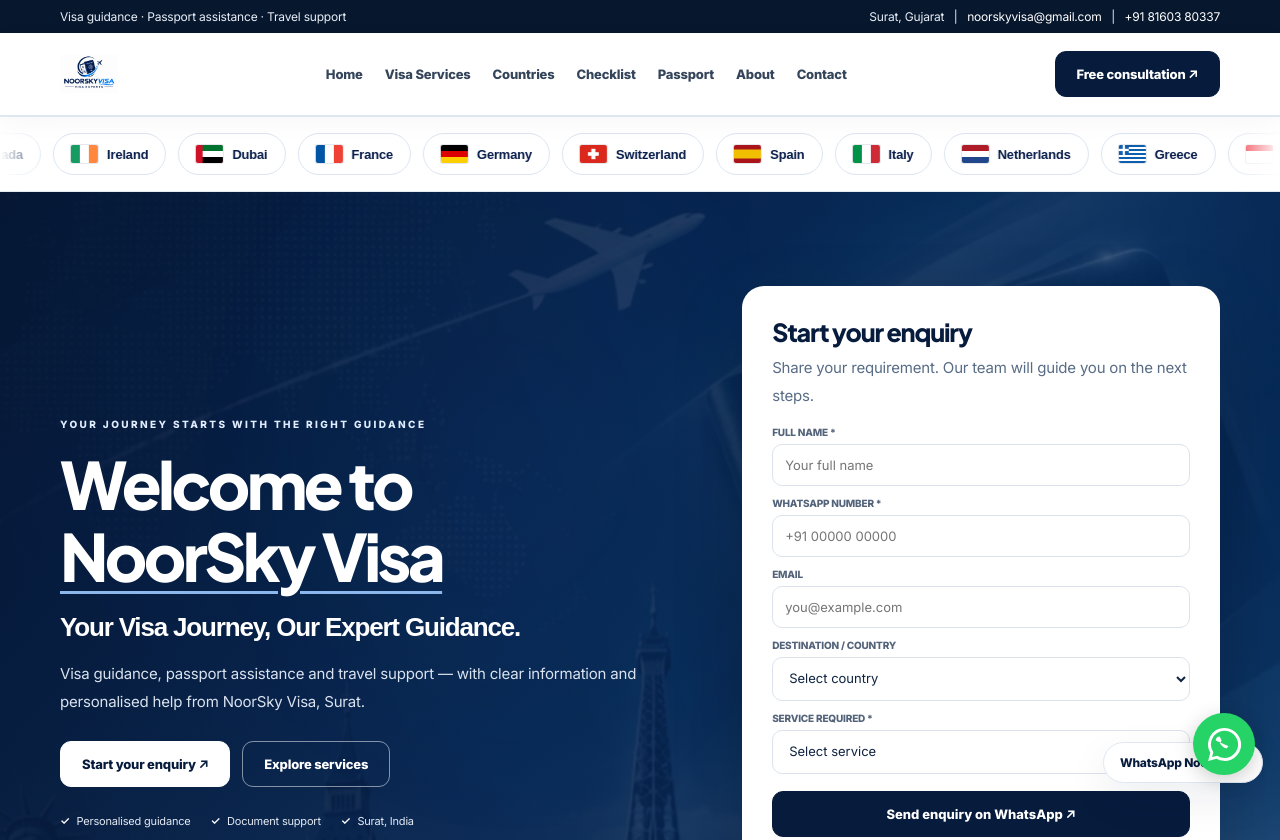
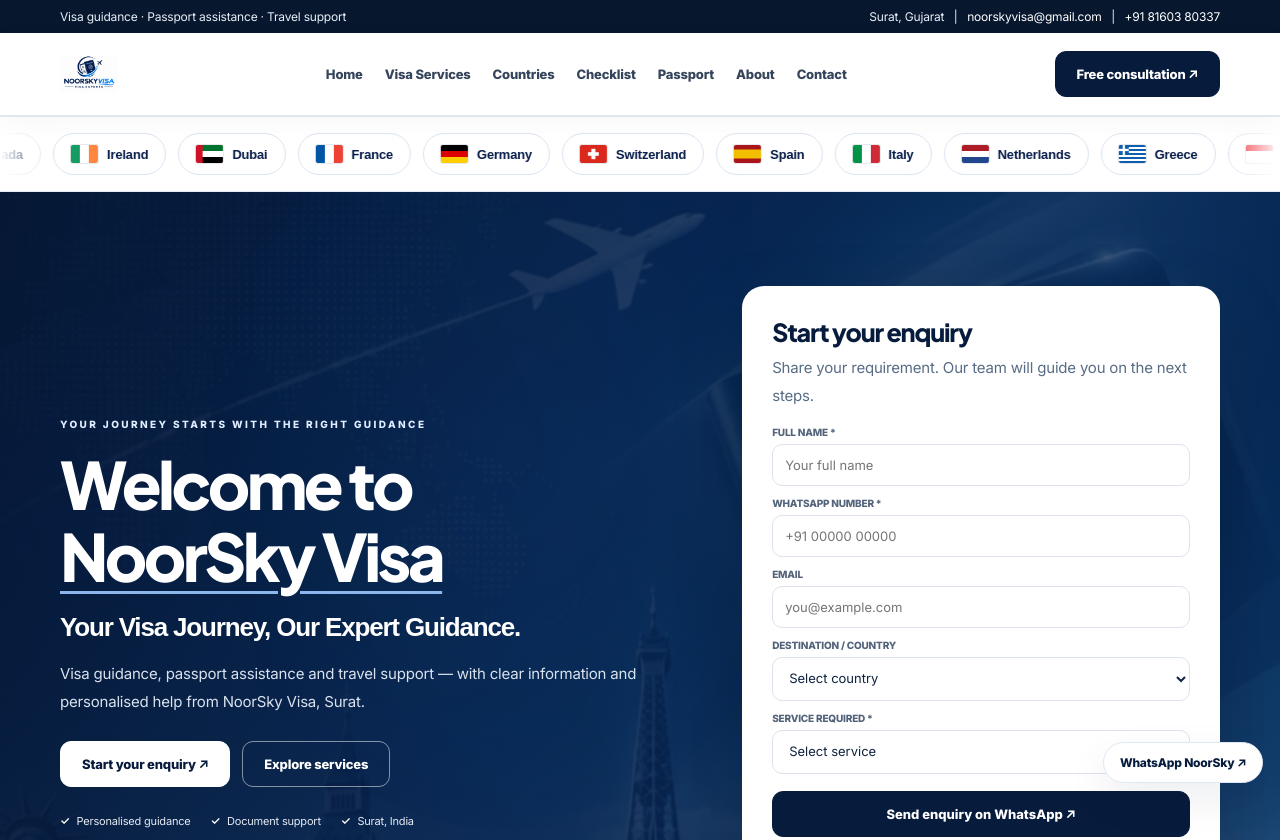
Before and after one commit to ansarisanovar7778/noorskyvisawebsite, a plain HTML site: page index.html in a window 1280 px wide. Shown: the top 840 px of the page. Drawn offline with Linux system fonts and the light colour scheme.

Commit message:
Update index.html

```diff
--- a/index.html
+++ b/index.html
@@ -195,42 +195,4 @@ if('IntersectionObserver' in window){
 }else{document.querySelectorAll('.reveal').forEach(el=>el.classList.add('visible'))}
 </script>
 
-<style>
-.whatsapp-float {
-  position: fixed;
-  bottom: 25px;
-  right: 25px;
-  z-index: 9999;
-  width: 62px;
-  height: 62px;
-  background: #25D366;
-  border-radius: 50%;
-  display: flex;
-  align-items: center;
-  justify-content: center;
-  box-shadow: 0 5px 20px #0003;
-  transition: transform 0.3s;
-}
-
-.whatsapp-float:hover {
-  transform: scale(1.1);
-}
-
-.whatsapp-float svg {
-  width: 35px;
-  height: 35px;
-  fill: white;
-}
-</style>
-
-<a href="https://wa.me/918160380337?text=Hello%20NoorSky%20Visa%2C%20I%20need%20visa%20assistance."
-   class="whatsapp-float"
-   target="_blank"
-   rel="noopener noreferrer"
-   aria-label="Chat on WhatsApp">
-  <svg viewBox="0 0 32 32" aria-hidden="true">
-    <path d="M16 1A15 15 0 0 0 3 23.5L1 31l7.7-2A15 15 0 1 0 16 1zm0 27.3a12.3 12.3 0 0 1-6.3-1.7l-.5-.3-4.6 1.2 1.2-4.5-.3-.5A12.4 12.4 0 1 1 16 28.3zm6.8-9.3c-.4-.2-2.3-1.1-2.7-1.2-.4-.1-.6-.2-.9.2-.3.4-1 1.2-1.2 1.4-.2.2-.5.3-.9.1-.4-.2-1.6-.6-3-1.9-1.1-1-1.9-2.2-2.1-2.6-.2-.4 0-.6.2-.8l.6-.7.4-.6c.1-.2 0-.5 0-.7l-1.2-2.8c-.3-.7-.6-.6-.9-.6h-.8c-.3 0-.7.1-1 .5s-1.3 1.3-1.3 3.1 1.4 3.6c2.7 4.6 6.7 6.4 2.4 1 3.3 1.1 4.5.9.7-.1 2.3-.9 2.6-1.9.3-1 .3-1.8.2-2-.1-.2-.4-.3-.8-.5z"/>
-  </svg>
-</a>
-
 </body></html>
```
